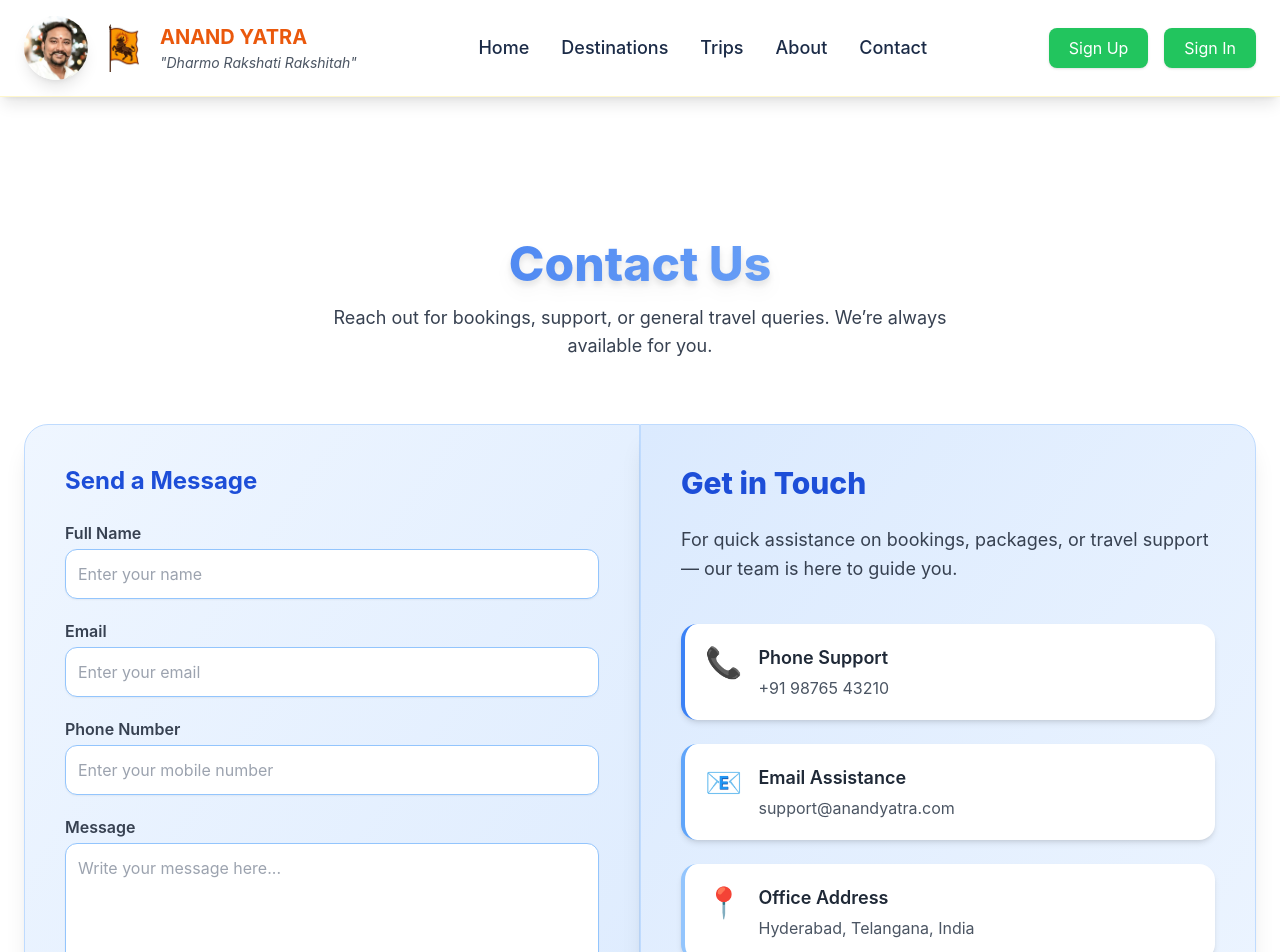
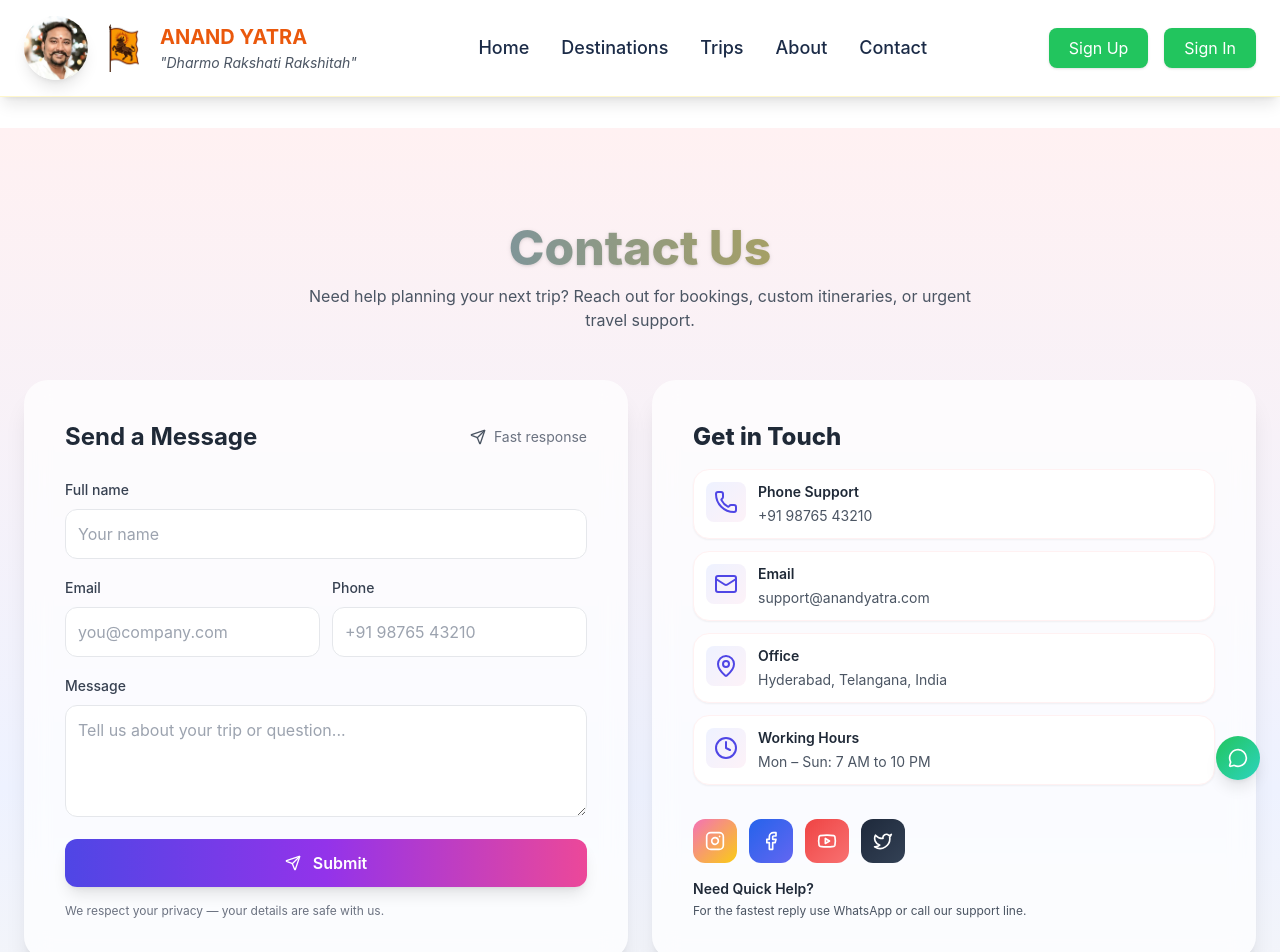
Before and after one commit to NagendraUggirala/AnandYathra, a React (Create React App) app: page /contact in a window 1280 px wide. Shown: the top 952 px of the page. Built offline with nearby package versions, Linux system fonts and the light colour scheme.

Commit message:
About,contact,updated,paymentspage updated

```diff
--- a/package.json
+++ b/package.json
@@ -15,6 +15,7 @@
     "react-icons": "^5.5.0",
     "react-router-dom": "^7.9.6",
     "react-scripts": "^5.0.1",
+    "react-toastify": "^11.0.5",
     "swiper": "^12.0.3",
     "web-vitals": "^2.1.4"
   },
--- a/src/pages/Contact.jsx
+++ b/src/pages/Contact.jsx
@@ -1,209 +1,277 @@
 import React, { useState } from "react";
+import { motion } from "framer-motion";
+import {Instagram,Facebook,Youtube,Twitter,Phone,Mail, MapPin,Clock,MessageCircle,Send } from "lucide-react";
 
-export default function Contact() {
+export default function ContactPremium() {
   const [showPopup, setShowPopup] = useState(false);
+  const [formData, setFormData] = useState({ name: "", email: "", phone: "", message: "" });
+  const [faqOpen, setFaqOpen] = useState(null);
 
-  // Form fields state
-  const [formData, setFormData] = useState({
-    name: "",
-    email: "",
-    phone: "",
-    message: "",
-  });
+  const faqs = [
+    { q: "How do I book a travel package?", a: "You can book a package by contacting us or using our booking page. We'll guide you through the process and confirm availability." },
+    { q: "Can I customize my itinerary?", a: "Absolutely — we build custom itineraries to match your budget, interests and travel dates. Share your preferences in the message field." },
+    { q: "What is the cancellation policy?", a: "Cancellation terms vary by package. Please contact support with your booking details and we'll advise on refunds or credits." },
+    { q: "How fast do you respond?", a: "Typical response time is within minutes during working hours. For urgent help use WhatsApp (fastest) or call our emergency line." },
+  ];
 
   const handleSubmit = (e) => {
     e.preventDefault();
-
+    // In a real app you'd send formData to an API here
     setShowPopup(true);
-
-    // Clear form values
-    setFormData({
-      name: "",
-      email: "",
-      phone: "",
-      message: "",
-    });
-
+    setFormData({ name: "", email: "", phone: "", message: "" });
     setTimeout(() => setShowPopup(false), 3000);
   };
 
+  const toggleFAQ = (i) => setFaqOpen(faqOpen === i ? null : i);
+
   return (
-    <div className="pt-28">
-
-      {/* HEADING */}
-      <div className="text-center mb-16">
-        <h1
-          className="text-3xl sm:text-4xl md:text-5xl font-extrabold
-        bg-gradient-to-r from-blue-600 to-blue-300 bg-clip-text
-        text-transparent drop-shadow-lg"
-        >
+    <div className="min-h-screen bg-gradient-to-b from-rose-50 via-indigo-50 to-amber-50 pt-24 pb-20">
+      <div className="max-w-7xl mx-auto px-6">
+        {/* Heading */}
+        <header className="text-center mb-12">
+          <h1 className="text-3xl sm:text-4xl md:text-5xl font-extrabold  bg-gradient-to-r from-blue-500 to-yellow-500 bg-clip-text text-transparent drop-shadow  text-center w-full">
             Contact Us
           </h1>
+          <p className="mt-3 text-sm sm:text-base text-gray-600 max-w-2xl mx-auto">
+            Need help planning your next trip? Reach out for bookings, custom itineraries, or urgent travel support.
+          </p>
+        </header>
 
-        <p className="mt-4 text-gray-700 text-lg max-w-2xl mx-auto">
-          Reach out for bookings, support, or general travel queries. We’re always available for you.
-        </p>
+        {/* Grid */}
+        <div className="grid grid-cols-1 md:grid-cols-2 gap-6">
+          {/* Form card */}
+          <motion.form
+            onSubmit={handleSubmit}
+            initial={{ opacity: 0, y: 8 }}
+            animate={{ opacity: 1, y: 0 }}
+            transition={{ duration: 0.45 }}
+            className="bg-white/70 backdrop-blur-md rounded-3xl p-6 sm:p-8 lg:p-10 shadow-xl border border-transparent"
+            aria-label="Contact form"
+          >
+            <div className="flex items-center justify-between mb-6">
+              <h2 className="text-xl sm:text-2xl font-bold text-gray-800">Send a Message</h2>
+              <div className="flex items-center gap-2 text-sm text-gray-500">
+                <Send className="w-4 h-4 text-gray-600" /> <span>Fast response</span>
+              </div>
             </div>
 
-      {/* ===========================
-          COMBINED CARDS (NO GAP)
-      ============================ */}
-      <div className="max-w-7xl mx-auto px-6 grid md:grid-cols-2 gap-0">
-
-        {/* LEFT CARD – FORM */}
-        <form
-          onSubmit={handleSubmit}
-          className="bg-gradient-to-br from-blue-50 to-blue-100
-          p-10 rounded-l-3xl rounded-r-none shadow-xl border border-blue-200"
-        >
-          <h2 className="text-2xl font-bold text-blue-700 mb-6">
-            Send a Message
-          </h2>
-
-          <div className="space-y-5">
-
-            {/* Full Name */}
-            <div>
-              <label className="block text-gray-700 mb-1 font-semibold">Full Name</label>
+            <div className="space-y-4">
+              <label className="block">
+                <span className="text-sm font-medium text-gray-700">Full name</span>
                 <input
                   type="text"
                   required
                   value={formData.name}
                   onChange={(e) => setFormData({ ...formData, name: e.target.value })}
-                className="w-full p-3 rounded-xl border border-blue-300 bg-white
-                focus:outline-none focus:ring-2 focus:ring-blue-500 shadow-sm"
-                placeholder="Enter your name"
+                  className="mt-2 w-full rounded-xl border border-gray-200 p-3 focus:outline-none focus:ring-4 focus:ring-indigo-200 transition"
+                  placeholder="Your name"
                 />
-            </div>
+              </label>
 
-            {/* Email */}
-            <div>
-              <label className="block text-gray-700 mb-1 font-semibold">Email</label>
+              <div className="grid grid-cols-1 sm:grid-cols-2 gap-3">
+                <label className="block">
+                  <span className="text-sm font-medium text-gray-700">Email</span>
                   <input
                     type="email"
                     required
                     value={formData.email}
                     onChange={(e) => setFormData({ ...formData, email: e.target.value })}
-                className="w-full p-3 rounded-xl border border-blue-300 bg-white
-                focus:outline-none focus:ring-2 focus:ring-blue-500 shadow-sm"
-                placeholder="Enter your email"
+                    className="mt-2 w-full rounded-xl border border-gray-200 p-3 focus:outline-none focus:ring-4 focus:ring-indigo-200 transition"
+                    placeholder="you@company.com"
                   />
-            </div>
+                </label>
 
-            {/* Phone */}
-            <div>
-              <label className="block text-gray-700 mb-1 font-semibold">Phone Number</label>
+                <label className="block">
+                  <span className="text-sm font-medium text-gray-700">Phone</span>
                   <input
                     type="tel"
                     required
                     value={formData.phone}
                     onChange={(e) => setFormData({ ...formData, phone: e.target.value })}
-                className="w-full p-3 rounded-xl border border-blue-300 bg-white
-                focus:outline-none focus:ring-2 focus:ring-blue-500 shadow-sm"
-                placeholder="Enter your mobile number"
+                    className="mt-2 w-full rounded-xl border border-gray-200 p-3 focus:outline-none focus:ring-4 focus:ring-indigo-200 transition"
+                    placeholder="+91 98765 43210"
                   />
+                </label>
               </div>
 
-            {/* Message */}
-            <div>
-              <label className="block text-gray-700 mb-1 font-semibold">Message</label>
+              <label className="block">
+                <span className="text-sm font-medium text-gray-700">Message</span>
                 <textarea
                   required
                   value={formData.message}
                   onChange={(e) => setFormData({ ...formData, message: e.target.value })}
-                className="w-full p-3 rounded-xl h-32 border border-blue-300 bg-white
-                focus:outline-none focus:ring-2 focus:ring-blue-500 shadow-sm"
-                placeholder="Write your message here..."
-              ></textarea>
-            </div>
+                  className="mt-2 w-full rounded-xl border border-gray-200 p-3 h-28 focus:outline-none focus:ring-4 focus:ring-indigo-200 transition"
+                  placeholder="Tell us about your trip or question..."
+                />
+              </label>
 
-            {/* Submit Button */}
               <button
                 type="submit"
-              className="w-full bg-gradient-to-r from-blue-600 to-blue-500
-              text-white font-bold py-3 rounded-xl shadow-lg transition-all
-              hover:scale-105 hover:shadow-2xl"
+                className="w-full inline-flex items-center justify-center gap-3 py-3 rounded-xl bg-gradient-to-r from-indigo-600 via-purple-600 to-pink-500 text-white font-semibold shadow-lg transform transition hover:scale-105 hover:shadow-[0_10px_40px_rgba(99,102,241,0.16)]"
               >
-              Submit
+                <Send className="w-4 h-4" />
+                <span>Submit</span>
               </button>
+
+              <p className="text-xs text-gray-500">We respect your privacy — your details are safe with us.</p>
             </div>
-        </form>
+          </motion.form>
 
-        {/* RIGHT CARD – GET IN TOUCH */}
-        <div
-          className="bg-gradient-to-br from-blue-100 to-blue-50
-          p-10 rounded-r-3xl rounded-l-none shadow-xl border border-blue-200"
+          {/* Info card */}
+          <motion.aside
+            initial={{ opacity: 0, y: 8 }}
+            animate={{ opacity: 1, y: 0 }}
+            transition={{ duration: 0.45 }}
+            className="bg-white/70 backdrop-blur-md rounded-3xl p-6 sm:p-8 lg:p-10 shadow-xl border border-transparent flex flex-col justify-between"
           >
-          <h2 className="text-3xl font-extrabold text-blue-700 mb-6">
-            Get in Touch
-          </h2>
+            <div>
+              <h3 className="text-xl sm:text-2xl font-extrabold text-gray-800 mb-4">Get in Touch</h3>
 
-          <p className="text-gray-700 leading-relaxed text-lg">
-            For quick assistance on bookings, packages, or travel support — our team is here to guide you.
-          </p>
-
-          {/* CONTACT OPTIONS */}
-          <div className="mt-10 space-y-6">
-
-            {/* Phone */}
-            <div className="flex items-start gap-4 bg-white p-5 rounded-2xl shadow-md border-l-4 border-blue-500 hover:shadow-xl transition-all">
-              <div className="text-blue-600 text-3xl">📞</div>
+              <div className="space-y-3">
+                <div className="flex items-start gap-3 p-3 bg-white rounded-2xl border border-rose-50 shadow-sm">
+                  <div className="p-2 rounded-lg bg-gradient-to-br from-indigo-50 to-pink-50">
+                    <Phone className="w-6 h-6 text-indigo-600" />
+                  </div>
                   <div>
-                <h4 className="text-lg font-semibold text-gray-800">Phone Support</h4>
-                <p className="text-gray-600 mt-1">+91 98765 43210</p>
+                    <p className="text-sm font-semibold text-gray-800">Phone Support</p>
+                    <p className="text-sm text-gray-600 mt-1">+91 98765 43210</p>
                   </div>
                 </div>
 
-            {/* Email */}
-            <div className="flex items-start gap-4 bg-white p-5 rounded-2xl shadow-md border-l-4 border-blue-400 hover:shadow-xl transition-all">
-              <div className="text-blue-500 text-3xl">📧</div>
+                <div className="flex items-start gap-3 p-3 bg-white rounded-2xl border border-rose-50 shadow-sm">
+                  <div className="p-2 rounded-lg bg-gradient-to-br from-indigo-50 to-pink-50">
+                    <Mail className="w-6 h-6 text-indigo-600" />
+                  </div>
                   <div>
-                <h4 className="text-lg font-semibold text-gray-800">Email Assistance</h4>
-                <p className="text-gray-600 mt-1">support@anandyatra.com</p>
+                    <p className="text-sm font-semibold text-gray-800">Email</p>
+                    <p className="text-sm text-gray-600 mt-1">support@anandyatra.com</p>
                   </div>
                 </div>
 
-            {/* Address */}
-            <div className="flex items-start gap-4 bg-white p-5 rounded-2xl shadow-md border-l-4 border-blue-300 hover:shadow-xl transition-all">
-              <div className="text-blue-400 text-3xl">📍</div>
+                <div className="flex items-start gap-3 p-3 bg-white rounded-2xl border border-rose-50 shadow-sm">
+                  <div className="p-2 rounded-lg bg-gradient-to-br from-indigo-50 to-pink-50">
+                    <MapPin className="w-6 h-6 text-indigo-600" />
+                  </div>
                   <div>
-                <h4 className="text-lg font-semibold text-gray-800">Office Address</h4>
-                <p className="text-gray-600 mt-1">Hyderabad, Telangana, India</p>
+                    <p className="text-sm font-semibold text-gray-800">Office</p>
+                    <p className="text-sm text-gray-600 mt-1">Hyderabad, Telangana, India</p>
                   </div>
                 </div>
 
-            {/* Hours */}
-            <div className="flex items-start gap-4 bg-white p-5 rounded-2xl shadow-md border-l-4 border-blue-200 hover:shadow-xl transition-all">
-              <div className="text-blue-300 text-3xl">🕒</div>
+                <div className="flex items-start gap-3 p-3 bg-white rounded-2xl border border-rose-50 shadow-sm">
+                  <div className="p-2 rounded-lg bg-gradient-to-br from-indigo-50 to-pink-50">
+                    <Clock className="w-6 h-6 text-indigo-600" />
+                  </div>
                   <div>
-                <h4 className="text-lg font-semibold text-gray-800">Working Hours</h4>
-                <p className="text-gray-600 mt-1">Monday – Sunday: 7 AM to 10 PM</p>
+                    <p className="text-sm font-semibold text-gray-800">Working Hours</p>
+                    <p className="text-sm text-gray-600 mt-1">Mon – Sun: 7 AM to 10 PM</p>
+                  </div>
                 </div>
               </div>
             </div>
 
-          {/* BOTTOM BOX */}
-          <div className="mt-10 border-t border-gray-300"></div>
+            {/* Socials + CTA */}
+            <div className="mt-6">
+              <div className="flex flex-wrap gap-3 items-center mb-4">
+                <a
+                  href="#"
+                  aria-label="Instagram"
+                  className="p-3 rounded-xl bg-gradient-to-br from-pink-400 to-yellow-400 text-white transform transition hover:scale-105 hover:shadow-[0_10px_30px_rgba(236,72,153,0.18)]"
+                >
+                  <Instagram className="w-5 h-5" />
+                </a>
 
-          <div className="mt-8 bg-white p-6 rounded-2xl shadow-md text-center border border-blue-200 hover:shadow-xl transition-all">
-            <h3 className="text-xl font-semibold text-blue-700">Need Quick Help?</h3>
-            <p className="text-gray-600 mt-2">
-              Our response time is just a few minutes. Contact us anytime!
-            </p>
+                <a
+                  href="#"
+                  aria-label="Facebook"
+                  className="p-3 rounded-xl bg-gradient-to-br from-blue-600 to-indigo-500 text-white transform transition hover:scale-105 hover:shadow-[0_10px_30px_rgba(59,130,246,0.12)]"
+                >
+                  <Facebook className="w-5 h-5" />
+                </a>
+
+                <a
+                  href="#"
+                  aria-label="YouTube"
+                  className="p-3 rounded-xl bg-gradient-to-br from-red-500 to-red-400 text-white transform transition hover:scale-105 hover:shadow-[0_10px_30px_rgba(239,68,68,0.12)]"
+                >
+                  <Youtube className="w-5 h-5" />
+                </a>
+
+                <a
+                  href="#"
+                  aria-label="Twitter"
+                  className="p-3 rounded-xl bg-gradient-to-br from-slate-800 to-slate-700 text-white transform transition hover:scale-105 hover:shadow-[0_10px_30px_rgba(17,24,39,0.12)]"
+                >
+                  <Twitter className="w-5 h-5" />
+                </a>
+              </div>
+
+              <div className="text-center sm:text-left">
+                <h4 className="text-sm font-semibold text-gray-800">Need Quick Help?</h4>
+                <p className="text-xs text-gray-600 mt-1">For the fastest reply use WhatsApp or call our support line.</p>
               </div>
             </div>
+          </motion.aside>
         </div>
 
-      {/* POPUP MESSAGE */}
+        {/* Mobile social row (visible on small screens) */}
+        <div className="mt-8 sm:hidden flex justify-center gap-5">
+          <a href="#" aria-label="Instagram" className="text-pink-500 hover:scale-110 transition">
+            <Instagram className="w-6 h-6" />
+          </a>
+          <a href="#" aria-label="Facebook" className="text-blue-600 hover:scale-110 transition">
+            <Facebook className="w-6 h-6" />
+          </a>
+          <a href="#" aria-label="YouTube" className="text-red-600 hover:scale-110 transition">
+            <Youtube className="w-6 h-6" />
+          </a>
+          <a href="#" aria-label="Twitter" className="text-slate-800 hover:scale-110 transition">
+            <Twitter className="w-6 h-6" />
+          </a>
+        </div>
+
+        {/* FAQ Section */}
+        <section className="max-w-4xl mx-auto mt-12 px-2 sm:px-6">
+          <h2 className="text-2xl sm:text-3xl font-extrabold text-center text-gray-800 mb-6">Frequently Asked Questions</h2>
+          <div className="space-y-3">
+            {faqs.map((f, i) => (
+              <div key={i} className="bg-white rounded-2xl p-3 sm:p-4 shadow-sm border border-rose-50">
+                <button
+                  onClick={() => toggleFAQ(i)}
+                  className="w-full flex items-center justify-between text-left gap-3 text-sm sm:text-base font-semibold text-gray-800"
+                  aria-expanded={faqOpen === i}
+                >
+                  <span>{f.q}</span>
+                  <span className="text-2xl">{faqOpen === i ? "−" : "+"}</span>
+                </button>
+
+                {faqOpen === i && <p className="mt-3 text-sm text-gray-600">{f.a}</p>}
+              </div>
+            ))}
+          </div>
+        </section>
+
+        {/* Popup */}
         {showPopup && (
-        <div className="fixed inset-0 flex items-center justify-center bg-black bg-opacity-40 z-50">
-          <div className="bg-white p-8 rounded-3xl shadow-2xl text-center max-w-sm w-full border-t-4 border-blue-500">
-            <h3 className="text-2xl font-bold text-blue-700">Thank You!</h3>
-            <p className="mt-3 text-gray-600">Your message has been submitted. We’ll get back shortly!</p>
+          <div className="fixed inset-0 bg-black/40 flex items-center justify-center z-50">
+            <div className="bg-white rounded-2xl p-6 sm:p-8 shadow-xl max-w-sm w-full text-center">
+              <h3 className="text-lg font-bold text-gray-800">Thanks — we received your message!</h3>
+              <p className="text-sm text-gray-600 mt-2">We'll get back to you shortly.</p>
             </div>
           </div>
         )}
 
+        {/* WhatsApp floating button */}
+        <a
+          href="https://wa.me/919876543210"
+          target="_blank"
+          rel="noreferrer"
+          aria-label="Chat on WhatsApp"
+          className="fixed right-5 bottom-5 z-50 rounded-full p-3 shadow-lg bg-gradient-to-br from-green-500 to-teal-400 text-white transform transition hover:scale-110"
+        >
+          <MessageCircle className="w-5 h-5" />
+        </a>
+      </div>
     </div>
   );
 }
```
Also changed, not shown: src/pages/About.jsx (+8 -10 lines), src/pages/PaymentPage.jsx (+23 -8 lines), 1 other file (tests, documents, lock files or other folders). Lines whose indentation alone changed are shown as unchanged.
